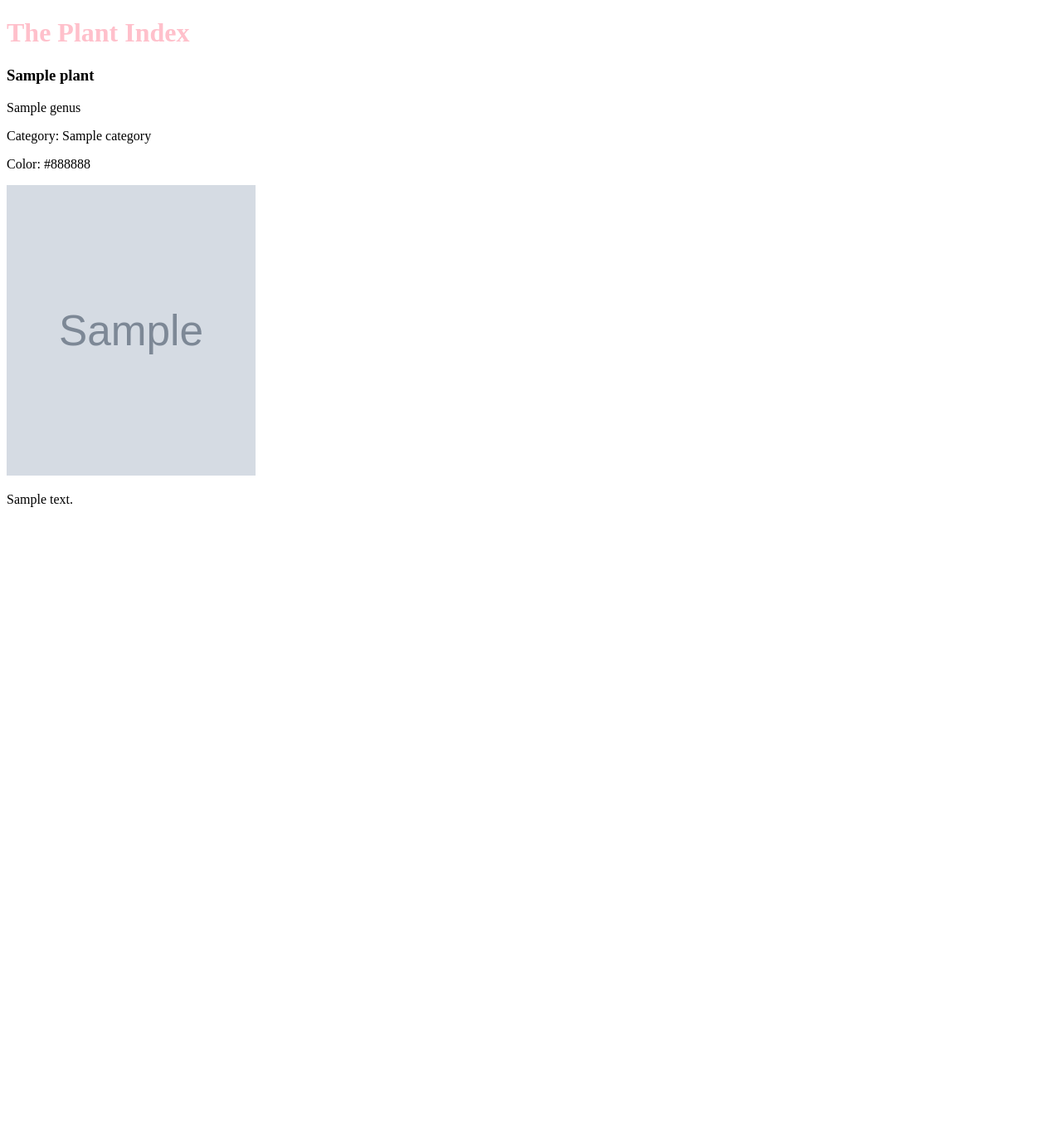
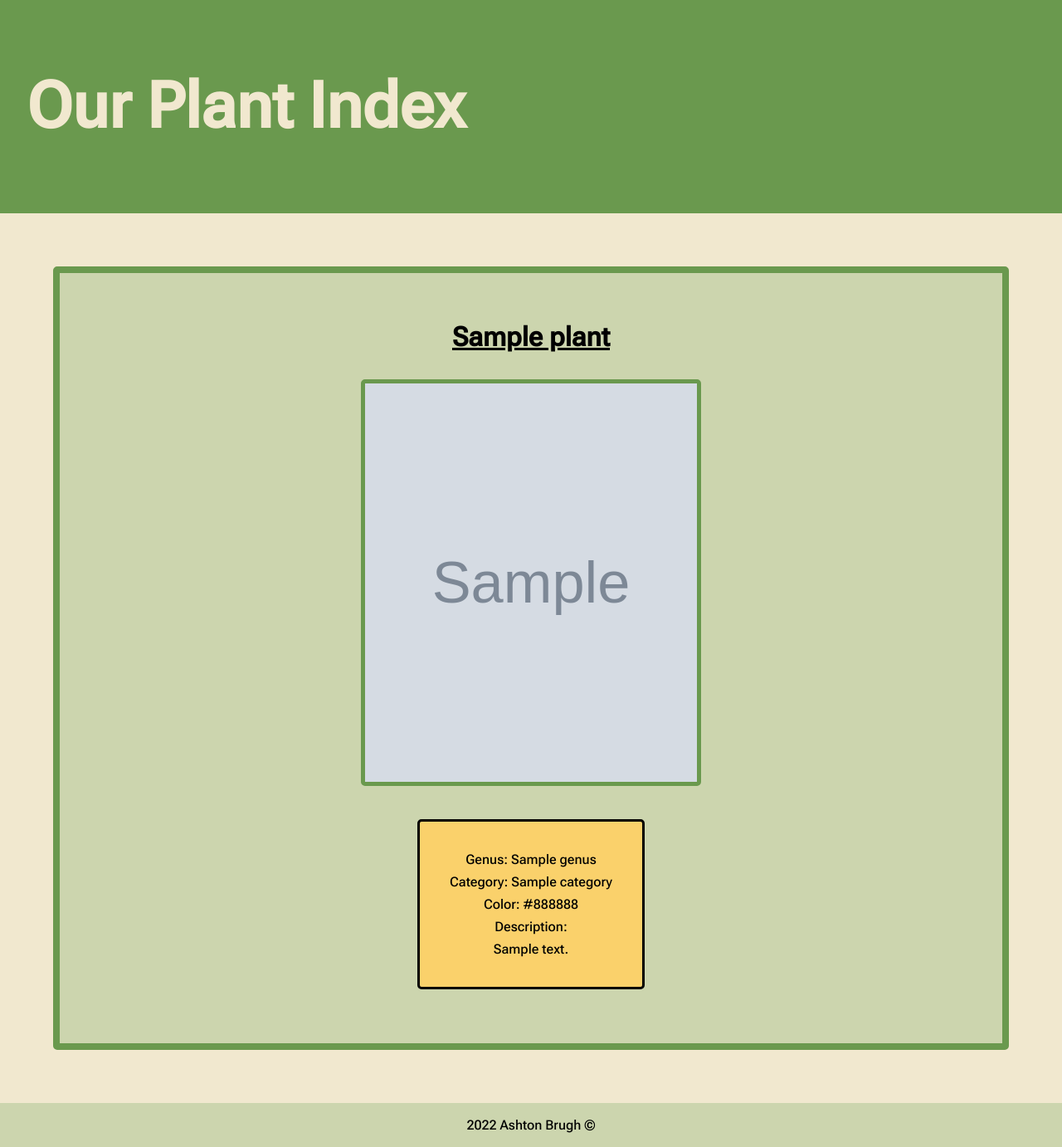
Before and after one commit to AshtonBrugh/plant_index, a Django app: template plantindex/plants/templates/plant_detail.html in a window 1280 px wide. Shown: the whole page at 83% size. Before the commit the page ends 611 px from the top, so only its background shows below. Run offline with Django 3.2, Linux system fonts and the light colour scheme; the template is opened without the code that fills it: most values are stand-ins (such as "Sample title", 1, 10 or a date in 2020); grey boxes marked "Sample" are stand-in pictures.

Commit message:
MVP styling complete

```diff
--- a/plantindex/plants/templates/base.html
+++ b/plantindex/plants/templates/base.html
@@ -5,15 +5,24 @@
     <meta charset="UTF-8">
     <meta http-equiv="X-UA-Compatible" content="IE=edge">
     <meta name="viewport" content="width=device-width, initial-scale=1.0">
-
+    <link rel="preconnect" href="https://fonts.googleapis.com">
+<link rel="preconnect" href="https://fonts.gstatic.com" crossorigin>
+<link href="https://fonts.googleapis.com/css2?family=Roboto+Flex:opsz,wght@8..144,500&display=swap" rel="stylesheet">
     <link rel="stylesheet" href="{% static 'style.css' %}"   type="text/css">
     <title>Our Plant Index</title>
 </head>
 <body>
-    <h1 class="header">The Plant Index</h1>
-    <div class="ok">
+    <header class="header">
+    <a class="href" href="/" rel="home">
+    <h1 class="header-title">Our Plant Index</h1>
+    </a>
+    </header>
+    <div>
         {% block content %}
         {% endblock %}
     </div>
+    <footer class="footer">
+        <p class="footer-text"> 2022 Ashton Brugh ©</p>
+    </footer>
 </body>
 </html>
--- a/plantindex/plants/templates/plant_detail.html
+++ b/plantindex/plants/templates/plant_detail.html
@@ -1,13 +1,17 @@
 {% extends "base.html" %}
 {% block content %}
-<div>
-    <h3>{{ plant.name|capfirst }}</h3>
-    <p>{{ plant.genus }} </p>
-    <p>Category: {{ plant.category }}</p>
-    <p>Color: {{ plant.color }}</p>
+<div class="plant-detail-container">
+    <h3 class="plant-detail-name">{{ plant.name|capfirst }}</h3>
+
     {% load static %}
- <img height="350px" width="300px" src="{{ plant.plant_img.url }}" alt="My image">
- <p>{{ plant.description }}</p>
+ <img class="plant-detail-img" src="{{ plant.plant_img.url }}" alt="My image">
+ <div class="plant-details-descr">
+    <p class="plant-details">Genus: {{ plant.genus }} </p>
+    <p class="plant-details">Category: {{ plant.category }}</p>
+    <p class="plant-details">Color: {{ plant.color }}</p>
+    <p class="plant-details">Description: </p>
+    <p class="plant-details">{{ plant.description }}</p>
+ </div>
     </div>
 </div>
 {% endblock %}
--- a/plantindex/static/style.css
+++ b/plantindex/static/style.css
@@ -1,3 +1,112 @@
+html,
+body {
+  min-height: 100%;
+  margin: 0;
+  background-color: var(--sand);
+  font-family: 'Roboto Flex', sans-serif;
+
+}
+
+:root {
+  --green: #6a994e;
+  --sand: #f1e8cf;
+  --sage: #ccd5ae;
+  --sunflower: #fad16b;
+}
+
+h3 {
+  color: black;
+}
+
 .header {
-    color: pink;
+    background-color: var(--green);
+    padding: 2rem;
 }
+
+.header-title {
+  font-size: 6vw;
+  color: var(--sand);
+}
+
+.href {
+  text-decoration: none;
+}
+
+.plant-container {
+  display: grid;
+  grid-template-columns: repeat(3, 1fr);
+  margin: 5vw;
+  border: solid 1vh var(--green);
+  border-radius: 5px;
+  background-color: var(--sunflower);
+  padding: 5vw;
+}
+
+.img-and-name {
+  margin: 1vw;
+  text-align: center;
+  transition: .05s
+}
+
+
+img {
+  padding: 0;
+  max-width: 100%;
+  height: 37vh;
+  width: 20vw;
+  border: solid var(--green) 5px;
+  border-radius: 5px;
+  transition: .4s;
+}
+
+.home-img:hover {
+    height: 39vh;
+    width: 22vw;
+}
+
+.plant-detail-container {
+  display: flex;
+  flex-direction: column;
+  align-items: center;
+  margin: 5vw;
+  border: solid 1vh var(--green);
+  border-radius: 5px;
+  background-color: var(--sage);
+  padding: 2vw;
+}
+
+.plant-detail-name {
+  font-size: 4vh;
+  text-decoration: underline;
+}
+
+.plant-detail-img {
+  height: 60vh;
+  width: 50vh;
+}
+
+.plant-details-descr {
+  display: flex;
+  flex-direction: column;
+  align-items: center;
+  font-size: 2vh;
+  padding: 4vh;
+  margin: 5vh;
+  border: black solid .4vh;
+  border-radius: 5px;
+  background-color: var(--sunflower);
+}
+
+.plant-details {
+  margin: .5vh;
+}
+
+.footer {
+  background-color: var(--sage);
+  padding: .07rem;
+}
+
+.footer-text {
+  text-align: center;
+  font-size: 1rem;
+}
```
Also changed, not shown: plantindex/plants/templates/home.html (+8 -7 lines), plantindex/db.sqlite3, plantindex/media/pink_mandevilla.jpg (added), plantindex/media/pink_mandevilla_mkGEgJc.jpg (added), plantindex/media/red_mandevilla.jpg (added), plantindex/media/red_mandevilla_We2nCek.jpg (added), plantindex/media/yellow_mandevilla.jpg (added), plantindex/media/yellow_mandevilla_c7nX2Fu.jpg (added).
